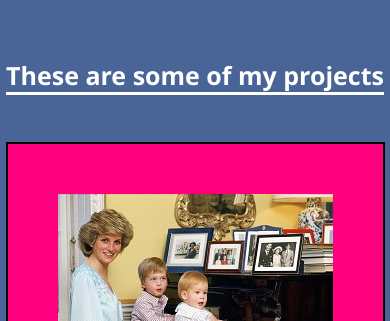
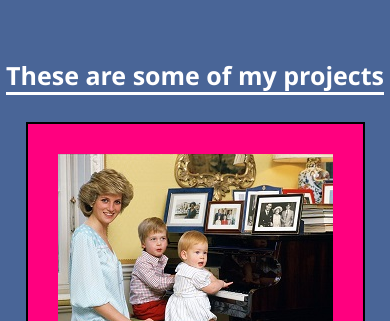
Before and after one commit to munnes/Personal-Portfolio, a plain HTML site: page index.html in a window 390 px wide. Shown: the part 970-1291 px from the top of the page. Drawn offline with Linux system fonts and the light colour scheme.

Commit message:
Update style.css

```diff
--- a/style.css
+++ b/style.css
@@ -319,4 +319,9 @@ align-items:center;
     #contact p {
         font-size: 15px;
     }
+    .project-tile{
+    /*width:500px;
+    height:700px;*/
+    margin:30px 30px  30px  30px ;
+    padding :30px 30px  30px  30px ;)
 }
```
